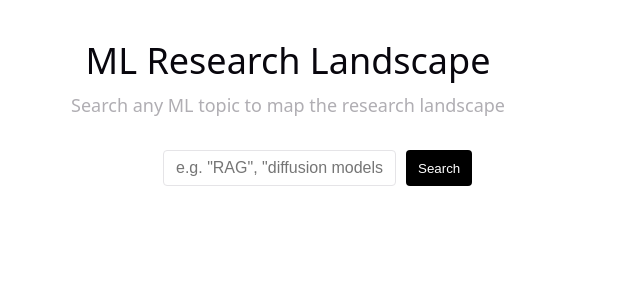
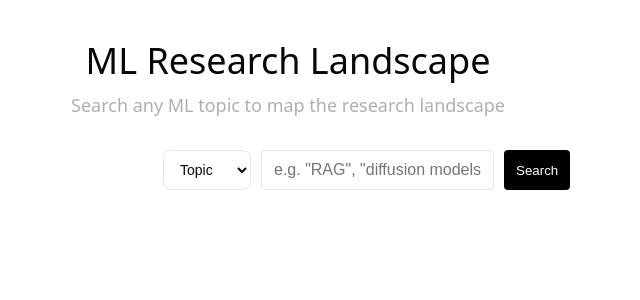
Before and after one commit to JManson2038/ml-research-agent, a React app in the folder frontend/: page / in a window 1280 px wide. Shown: the top 300 px of the page, without its empty margins (352-992 px from the left). Built offline with nearby package versions, Linux system fonts and the light colour scheme; the HTML template or start-up script is replaced by a standard one.

Commit message:
feat: Dropdown for Topic or Author

```diff
--- a/frontend/src/App.css
+++ b/frontend/src/App.css
@@ -42,6 +42,18 @@
 
 .search-row button:hover {
   background: #414040;
+}
+
+.search-row select {
+  height: 40px;
+  padding: 0 12px;
+  font-size: 14px;
+  border: 1px solid var(--border);
+  border-radius: 8px;
+  background: var(--bg);
+  color: var(--text-h);
+  cursor: pointer;
+  outline: none;
 }
 
 .spinner {
--- a/frontend/src/App.jsx
+++ b/frontend/src/App.jsx
@@ -9,8 +9,10 @@ export default function App() {
   const [results, setResults] = useState([]);
   const [sortorder, setSortOrder] = useState('newest');
   const [error, setError] = useState(null);
+  const [searchMode, setSearchMode] = useState('topic'); // 'topic' or 'author'
 
-  async function handleSearch(searchTerm = query,isAuthor = false) {
+
+  async function handleSearch(searchTerm = query, isAuthor = searchMode === 'author') {
     setLoading(true);
     setError(null);
     setLoadingMessage('Fetching papers from arxiv...');
@@ -59,6 +61,14 @@ export default function App() {
         <p>Search any ML topic to map the research landscape</p>
       </div>
       <div className="search-row">
+        <select
+          value={searchMode}
+          onChange={(e) => setSearchMode(e.target.value)}
+          aria-label="Search mode"
+        >
+          <option value="topic">Topic</option>
+          <option value="author">Author</option>
+        </select>
         <input
           type="text"
           value={query}
```
